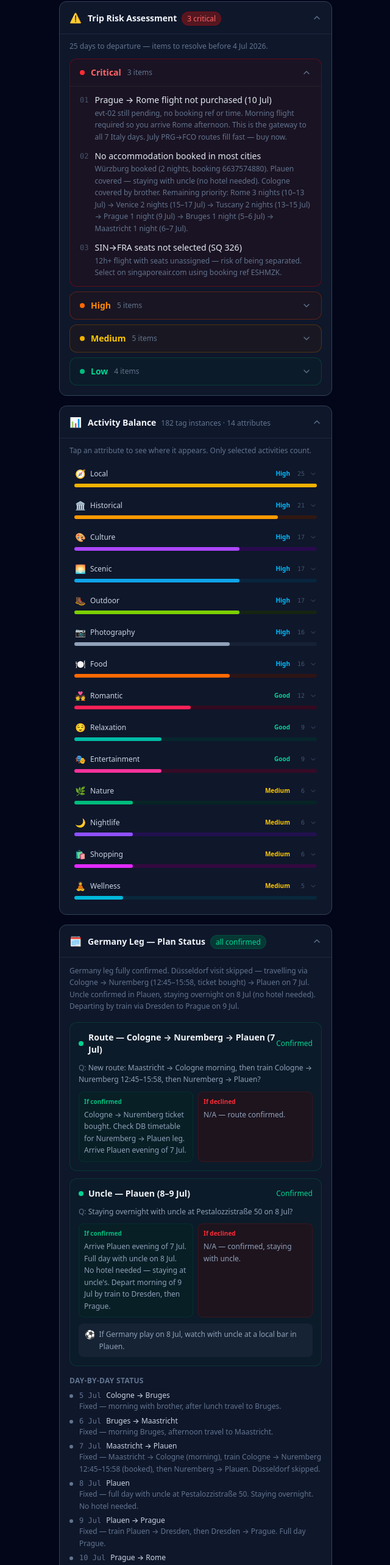
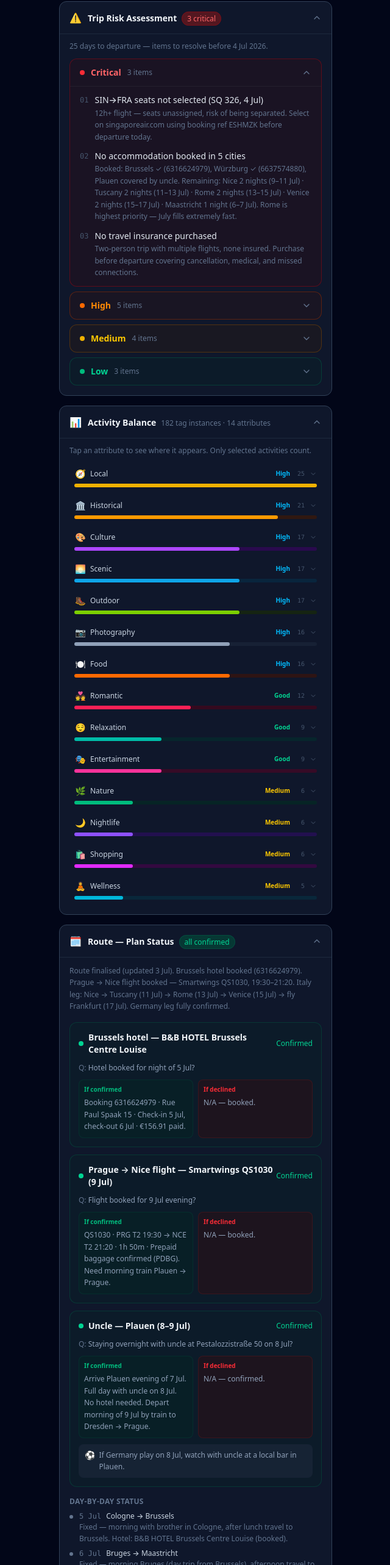
Before and after one commit to thanhnv2210/euro-trip-2026, a React (Vite) app: page /journal in a window 1280 px wide. Shown: the part 1261-3827 px from the top of the page at 61% size, without its empty margins (319-959 px from the left). Built offline with nearby package versions, Linux system fonts and the light colour scheme.

Commit message:
update journal

```diff
--- a/src/pages/JournalPage.jsx
+++ b/src/pages/JournalPage.jsx
@@ -7,9 +7,9 @@ const RISKS = [
     label: 'Critical',
     dot: 'bg-red-500',
     items: [
-      { title: 'Prague → Rome flight not purchased (10 Jul)', detail: 'evt-02 still pending, no booking ref or time. Morning flight required so you arrive Rome afternoon. This is the gateway to all 7 Italy days. July PRG→FCO routes fill fast — buy now.' },
-      { title: 'No accommodation booked in most cities', detail: 'Würzburg booked (2 nights, booking 6637574880). Plauen covered — staying with uncle (no hotel needed). Cologne covered by brother. Remaining priority: Rome 3 nights (10–13 Jul) → Venice 2 nights (15–17 Jul) → Tuscany 2 nights (13–15 Jul) → Prague 1 night (9 Jul) → Bruges 1 night (5–6 Jul) → Maastricht 1 night (6–7 Jul).' },
-      { title: 'SIN→FRA seats not selected (SQ 326)', detail: '12h+ flight with seats unassigned — risk of being separated. Select on singaporeair.com using booking ref ESHMZK.' },
+      { title: 'SIN→FRA seats not selected (SQ 326, 4 Jul)', detail: '12h+ flight — seats unassigned, risk of being separated. Select on singaporeair.com using booking ref ESHMZK before departure today.' },
+      { title: 'No accommodation booked in 5 cities', detail: 'Booked: Brussels ✓ (6316624979), Würzburg ✓ (6637574880), Plauen covered by uncle. Remaining: Nice 2 nights (9–11 Jul) · Tuscany 2 nights (11–13 Jul) · Rome 2 nights (13–15 Jul) · Venice 2 nights (15–17 Jul) · Maastricht 1 night (6–7 Jul). Rome is highest priority — July fills extremely fast.' },
+      { title: 'No travel insurance purchased', detail: 'Two-person trip with multiple flights, none insured. Purchase before departure covering cancellation, medical, and missed connections.' },
     ],
   },
   {
@@ -17,11 +17,11 @@ const RISKS = [
     label: 'High',
     dot: 'bg-orange-500',
     items: [
-      { title: 'D04 is a full transit day — confirm Nuremberg → Plauen train (7 Jul)', detail: 'Maastricht → Cologne (morning), then Cologne → Nuremberg 12:45–15:58 (ticket bought), then train Nuremberg → Plauen. Check DB timetable for the Nuremberg → Plauen leg before departure. Total travel ~6h. Arrive Plauen evening.' },
-      { title: 'Venice → Frankfurt afternoon flight + train to Würzburg same day (17 Jul)', detail: 'Condor DE4234 departs VCE 16:45, arrives FRA 18:05. Then ~1h ICE to Würzburg — arrive hotel ~20:00, day before the wedding. Any flight delay = late check-in. Notify hotel of late arrival. Have FRA → Würzburg train booked (done).' },
-      { title: 'Würzburg → Frankfurt tight on departure day (19 Jul)', detail: '1h ICE train, SQ 025 departs 12:15 — DB punctuality ~70%. Aim to be at FRA by 09:30. Take the earliest train (~06:30). Do not rely on a single connection.' },
-      { title: 'Vatican Museums + Sistine Chapel — timed entry only (12 Jul)', detail: 'No walk-ins. Vatican sells out weeks ahead in July. Book now at museivaticani.va — allow 3–4h.' },
-      { title: 'Uffizi Gallery tickets (14 Jul)', detail: 'Walk-up queues 2–3h in July. Book timed entry at uffizi.it well in advance.' },
+      { title: 'Book morning train Plauen → Prague (9 Jul)', detail: 'Need to reach Prague T2 by ~17:00 for Smartwings QS1030 check-in (19:30). Route: Plauen → Dresden Hbf → Prague hlavní nádraží (~3h). Check DB timetable — depart Plauen by 13:00 at the latest.' },
+      { title: 'D04 is a full transit day — confirm Nuremberg → Plauen train (7 Jul)', detail: 'Maastricht → Cologne (morning) → Nuremberg 12:45–15:58 (ticket bought) → Plauen. Check DB timetable for the Nuremberg → Plauen leg. Total travel ~6h. Arrive Plauen evening.' },
+      { title: 'Venice → Frankfurt afternoon flight + train to Würzburg same day (17 Jul)', detail: 'Condor DE4234 departs VCE 16:45, arrives FRA 18:05. Then ~1h ICE to Würzburg — arrive hotel ~20:00. Any flight delay = late check-in. Notify hotel of potential late arrival.' },
+      { title: 'Würzburg → Frankfurt tight on departure day (19 Jul)', detail: '1h ICE train, SQ 025 departs 12:15 — aim to be at FRA by 09:30. Take the earliest train (~06:30). DB punctuality ~70% — do not rely on a single connection.' },
+      { title: 'Vatican + Colosseum + Uffizi — all need advance booking', detail: 'Vatican (14 Jul): no walk-ins, sells out weeks ahead — museivaticani.va. Colosseum + Forum (14 Jul): timed entry at coopculture.it. Uffizi (12 Jul): 2–3h walk-up queue in July — uffizi.it.' },
     ],
   },
   {
@@ -29,11 +29,10 @@ const RISKS = [
     label: 'Medium',
     dot: 'bg-yellow-500',
     items: [
-      { title: 'Prague is a single full day (9 Jul) — flight next morning', detail: 'Arrive by train via Dresden (Plauen → Dresden → Prague). Flight to Rome next morning (PRG→FCO pending). Prioritise Prague Castle + Charles Bridge at dusk. Czech Beer Spa needs advance booking — book before the trip.' },
-      { title: 'No travel insurance', detail: 'Two-person trip, two unbooked flights, shared ref ESHMZK. Purchase insurance covering cancellation, medical, and missed connections before buying the Italy flights.' },
-      { title: 'Extreme July heat in Rome and Tuscany (10–14 Jul)', detail: 'Rome 32–36°C, Florence similar. Schedule Colosseum, Vatican, and outdoor sites before 10am or after 17:00. Carry water at all times.' },
-      { title: 'Colosseum combined ticket — book in advance (11 Jul)', detail: 'Colosseum + Palatine Hill + Roman Forum sells out in peak July. Book at coopculture.it — timed entry required.' },
-      { title: 'Bruges canal boats and Belfry get very crowded in July', detail: 'Belfry tower tickets sell out by mid-morning. Canal boat queues peak 11am–14:00. Arrive at the Belfry when it opens (09:30) and do the boat tour early or late afternoon.' },
+      { title: 'Nice hotel — confirm with friend (9–11 Jul)', detail: 'Staying with friend or need to book? 2 nights in Nice. If booking: central near Promenade des Anglais or Vieux-Nice. Confirm before 9 Jul.' },
+      { title: 'Extreme July heat in Rome and Tuscany (13–15 Jul)', detail: 'Rome 32–36°C, Florence similar. Schedule Colosseum, Vatican, and outdoor sites before 10:00 or after 17:00. Carry water at all times.' },
+      { title: 'Bruges canal boats and Belfry get very crowded in July (6 Jul)', detail: 'Belfry tower tickets sell out by mid-morning. Canal boat queues peak 11:00–14:00. Arrive when it opens (09:30) and do the boat tour early or late afternoon.' },
+      { title: 'Prague transit — CZK not Euro (9 Jul)', detail: 'Arriving by train, departing by flight — transit day only. Get ~1,000 CZK (~€40) at a Prague ATM if stopping for food/transport. Card payments widely accepted.' },
     ],
   },
   {
@@ -41,10 +40,9 @@ const RISKS = [
     label: 'Low',
     dot: 'bg-emerald-500',
     items: [
-      { title: 'Prague uses CZK, not Euro', detail: 'One day in Prague — get ~2,000 CZK (~€80) at a Prague ATM on arrival. Avoid airport exchange desks. Card payments widely accepted in tourist areas.' },
-      { title: 'Venice is car-free — plan luggage carefully', detail: 'No taxis to the hotel door. Accommodation must be walkable or reachable by vaporetto from Santa Lucia station. Check hotel location before booking. Consider Mestre (mainland) for a significantly cheaper option.' },
-      { title: 'Belgium and Netherlands use Euro — no currency change in Bruges or Maastricht', detail: 'Smooth transition. Card payments widely accepted in both cities.' },
-      { title: 'World Cup knockout schedule not yet released', detail: 'Specific match dates for Germany TBD. Check fifa.com in late June. Fan zones confirmed in Cologne and Rome — both on your route.' },
+      { title: 'Venice is car-free — plan luggage carefully', detail: 'No taxis to the hotel door. Accommodation must be walkable or reachable by vaporetto from Santa Lucia station. Consider Mestre (mainland) — significantly cheaper.' },
+      { title: 'Nice Côte d\'Azur airport is 8km from city centre', detail: 'Arriving 21:20 on QS1030 — take the airport tram (Tramway T2) to city centre, ~30min. Friend may be able to pick up.' },
+      { title: 'World Cup knockout schedule', detail: 'Quarter-finals fall ~13–14 Jul — you\'ll be in Rome. Check fifa.com for Germany match times. Rome viewing parties at Piazza del Popolo and Trastevere.' },
     ],
   },
 ]
@@ -141,33 +139,45 @@ function RiskSection() {
 }
 
 const PENDING_PLAN = {
-  summary: 'Germany leg fully confirmed. Düsseldorf visit skipped — travelling via Cologne → Nuremberg (12:45–15:58, ticket bought) → Plauen on 7 Jul. Uncle confirmed in Plauen, staying overnight on 8 Jul (no hotel needed). Departing by train via Dresden to Prague on 9 Jul.',
-  lastUpdated: '2026-06-28',
+  summary: 'Route finalised (updated 3 Jul). Brussels hotel booked (6316624979). Prague → Nice flight booked — Smartwings QS1030, 19:30–21:20. Italy leg: Nice → Tuscany (11 Jul) → Rome (13 Jul) → Venice (15 Jul) → fly Frankfurt (17 Jul). Germany leg fully confirmed.',
+  lastUpdated: '2026-07-03',
   contacts: [
     {
-      name: 'Route — Cologne → Nuremberg → Plauen (7 Jul)',
+      name: 'Brussels hotel — B&B HOTEL Brussels Centre Louise',
       status: 'confirmed',
-      question: 'New route: Maastricht → Cologne morning, then train Cologne → Nuremberg 12:45–15:58, then Nuremberg → Plauen?',
-      ifYes: 'Cologne → Nuremberg ticket bought. Check DB timetable for Nuremberg → Plauen leg. Arrive Plauen evening of 7 Jul.',
-      ifNo: 'N/A — route confirmed.',
+      question: 'Hotel booked for night of 5 Jul?',
+      ifYes: 'Booking 6316624979 · Rue Paul Spaak 15 · Check-in 5 Jul, check-out 6 Jul · €156.91 paid.',
+      ifNo: 'N/A — booked.',
+      worldCup: null,
+    },
+    {
+      name: 'Prague → Nice flight — Smartwings QS1030 (9 Jul)',
+      status: 'confirmed',
+      question: 'Flight booked for 9 Jul evening?',
+      ifYes: 'QS1030 · PRG T2 19:30 → NCE T2 21:20 · 1h 50m · Prepaid baggage confirmed (PDBG). Need morning train Plauen → Prague.',
+      ifNo: 'N/A — booked.',
       worldCup: null,
     },
     {
       name: 'Uncle — Plauen (8–9 Jul)',
       status: 'confirmed',
       question: 'Staying overnight with uncle at Pestalozzistraße 50 on 8 Jul?',
-      ifYes: 'Arrive Plauen evening of 7 Jul. Full day with uncle on 8 Jul. No hotel needed — staying at uncle\'s. Depart morning of 9 Jul by train to Dresden, then Prague.',
-      ifNo: 'N/A — confirmed, staying with uncle.',
+      ifYes: 'Arrive Plauen evening of 7 Jul. Full day with uncle on 8 Jul. No hotel needed. Depart morning of 9 Jul by train to Dresden → Prague.',
+      ifNo: 'N/A — confirmed.',
       worldCup: 'If Germany play on 8 Jul, watch with uncle at a local bar in Plauen.',
     },
   ],
   flexibleDays: [
-    { date: '2026-07-05', city: 'Cologne → Bruges', note: 'Fixed — morning with brother, after lunch travel to Bruges.' },
-    { date: '2026-07-06', city: 'Bruges → Maastricht', note: 'Fixed — morning Bruges, afternoon travel to Maastricht.' },
-    { date: '2026-07-07', city: 'Maastricht → Plauen', note: 'Fixed — Maastricht → Cologne (morning), train Cologne → Nuremberg 12:45–15:58 (booked), then Nuremberg → Plauen. Düsseldorf skipped.' },
+    { date: '2026-07-05', city: 'Cologne → Brussels', note: 'Fixed — morning with brother in Cologne, after lunch travel to Brussels. Hotel: B&B HOTEL Brussels Centre Louise (booked).' },
+    { date: '2026-07-06', city: 'Bruges → Maastricht', note: 'Fixed — morning Bruges (day trip from Brussels), afternoon travel to Maastricht. Hotel: pending.' },
+    { date: '2026-07-07', city: 'Maastricht → Plauen', note: 'Fixed — Maastricht → Cologne (morning), train Cologne → Nuremberg 12:45–15:58 (booked), then Nuremberg → Plauen.' },
     { date: '2026-07-08', city: 'Plauen', note: 'Fixed — full day with uncle at Pestalozzistraße 50. Staying overnight. No hotel needed.' },
-    { date: '2026-07-09', city: 'Plauen → Prague', note: 'Fixed — train Plauen → Dresden, then Dresden → Prague. Full day Prague.' },
-    { date: '2026-07-10', city: 'Prague → Rome', note: 'Fixed endpoint — morning flight PRG → FCO (ticket pending — buy now!).' },
+    { date: '2026-07-09', city: 'Plauen → Prague → Nice', note: 'Fixed — train Plauen → Dresden → Prague (morning). Fly QS1030 PRG 19:30 → NCE 21:20 (booked).' },
+    { date: '2026-07-10', city: 'Nice', note: 'Day 2 in Nice with friend. Depart to Tuscany on Saturday 11 Jul.' },
+    { date: '2026-07-11', city: 'Nice → Tuscany', note: 'Travel Nice → Tuscany (Florence). Check-in hotel (pending).' },
+    { date: '2026-07-13', city: 'Tuscany → Rome', note: 'Train Florence → Roma Termini (~1h 30m). 2 nights Rome (hotel pending).' },
+    { date: '2026-07-15', city: 'Rome → Venice', note: 'Travel Rome → Venice. 2 nights Venice (hotel pending).' },
+    { date: '2026-07-17', city: 'Venice → Würzburg', note: 'Fixed — fly VCE 16:45 → FRA 18:05 (DE4234, booked). Train Frankfurt Airport → Würzburg (booked). Hotel: homie hotel zur stadt mainz (booked).' },
   ],
 }
 
@@ -190,7 +200,7 @@ function PendingPlanSection() {
         <div className="flex items-center gap-2.5">
           <span className="text-base">🗓️</span>
           <div>
-            <span className="text-sm font-semibold text-slate-100">Germany Leg — Plan Status</span>
+            <span className="text-sm font-semibold text-slate-100">Route — Plan Status</span>
             {pendingCount > 0 ? (
               <span className="ml-2 text-xs bg-amber-900/60 text-amber-400 border border-amber-800/50 rounded-full px-2 py-0.5">
                 {pendingCount} awaiting reply
```
